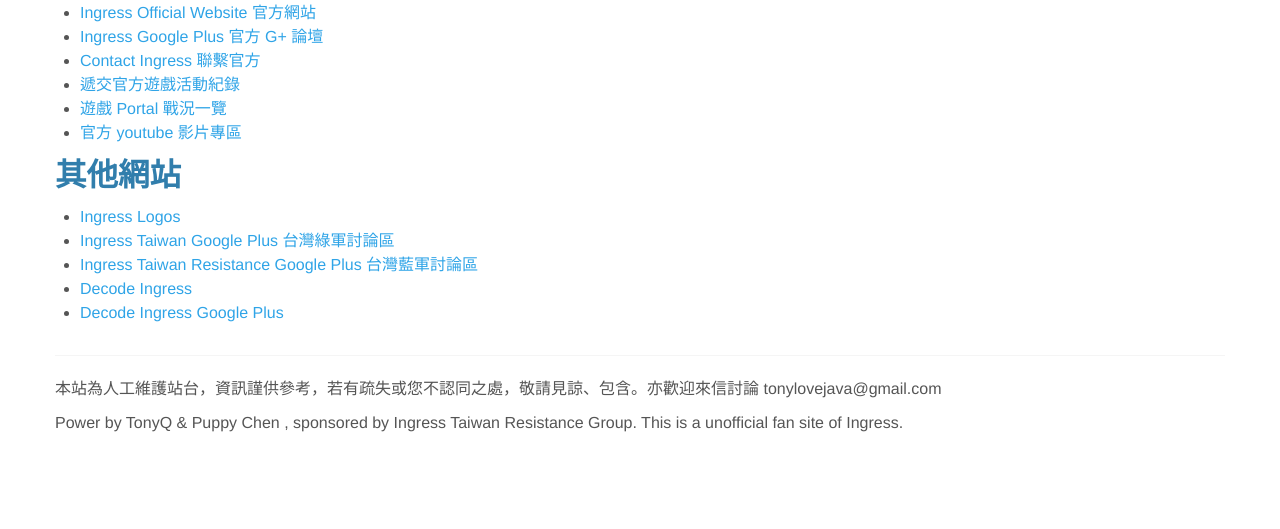
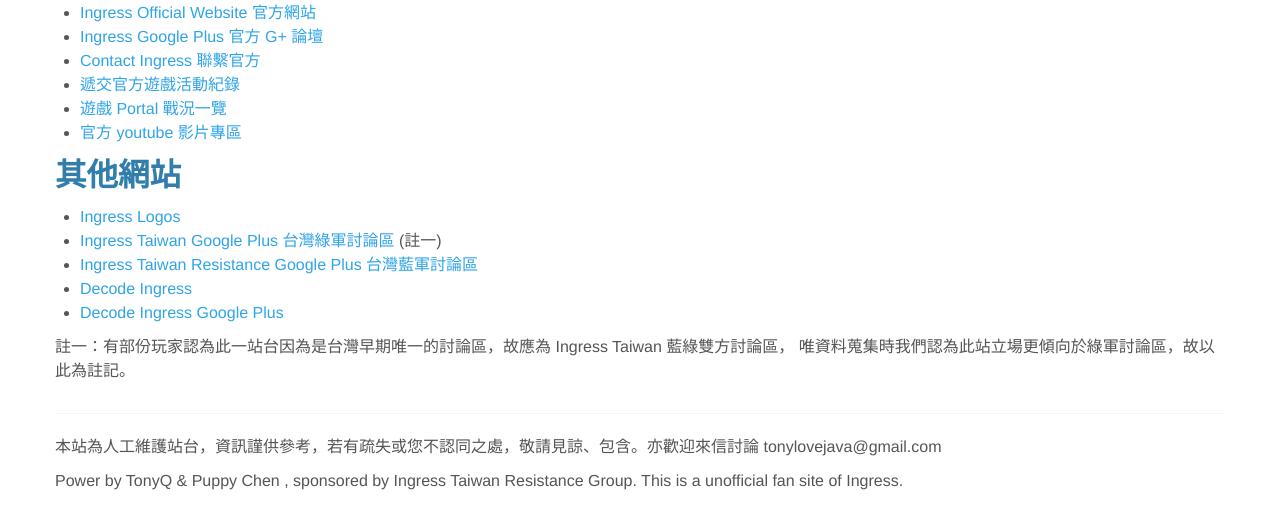
Before and after one commit to tony1223/ingress-tw, a CodeIgniter app: page /links in a window 1280 px wide. Shown: the part 237-766 px from the top of the page. Run offline with CodeIgniter, Linux system fonts and the light colour scheme; some libraries are stand-ins or nearby versions.

Commit message:
Update link.php

```diff
--- a/application/views/link.php
+++ b/application/views/link.php
@@ -20,12 +20,14 @@
 
 		<ul>
 			<li><a href="http://cr0ybot.github.io/ingress-logos/" target="_blank">Ingress Logos</a></li>
-			<li><a href="https://plus.google.com/communities/105093873281779892074" target="_blank">Ingress Taiwan Google Plus 台灣綠軍討論區</a></li>
+			<li><a href="https://plus.google.com/communities/105093873281779892074" target="_blank">Ingress Taiwan Google Plus 台灣綠軍討論區</a> (註一)</li>
 			<li><a href="https://plus.google.com/communities/110019129465742753783" target="_blank">Ingress Taiwan Resistance Google Plus 台灣藍軍討論區</a></li>
 			<li><a href="http://decodeingress.me/" target="_blank">Decode Ingress </a></li>
 			<li><a href="https://plus.google.com/communities/114606795989653285746" target="_blank">Decode Ingress Google Plus</a></li>
 		</ul>
 
+		<p>註一：有部份玩家認為此一站台因為是台灣早期唯一的討論區，故應為 Ingress Taiwan 藍綠雙方討論區，
+			唯資料蒐集時我們認為此站立場更傾向於綠軍討論區，故以此為註記。</>
 
     </div>
   </div>
```
